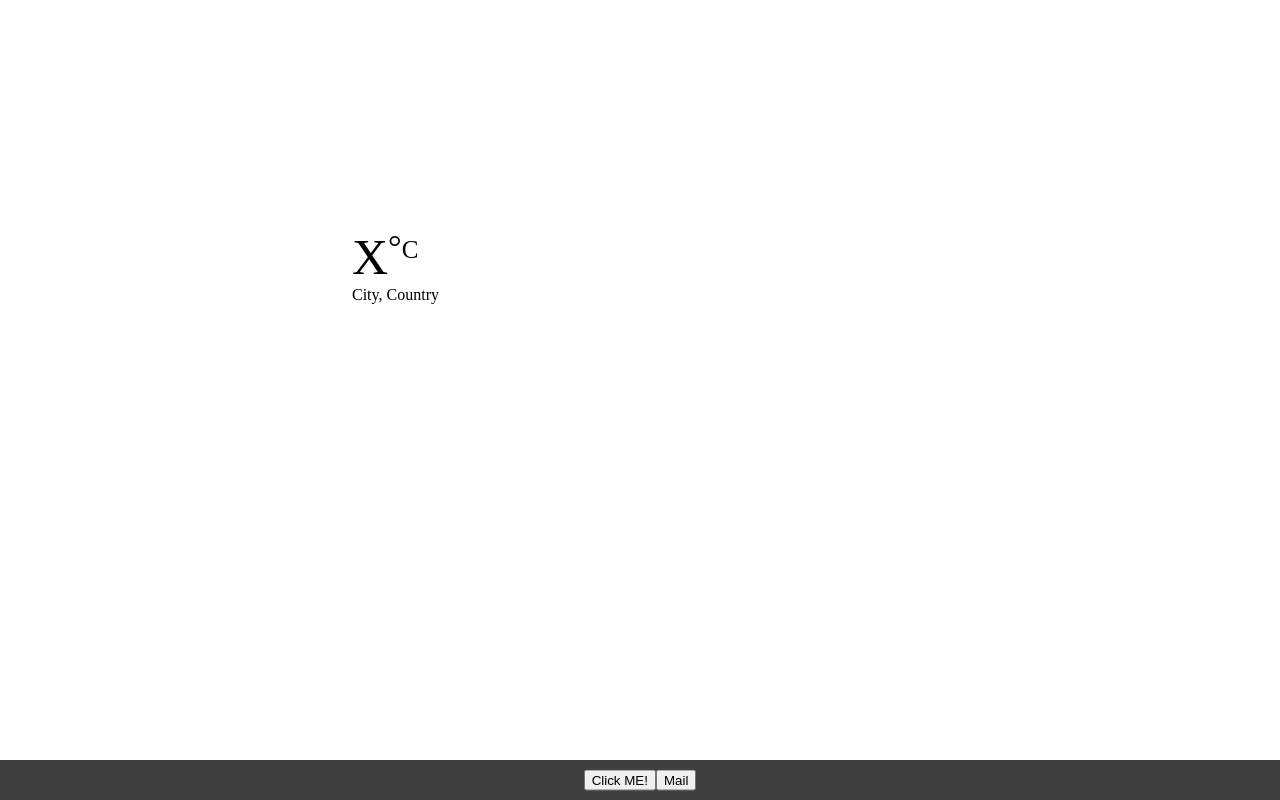
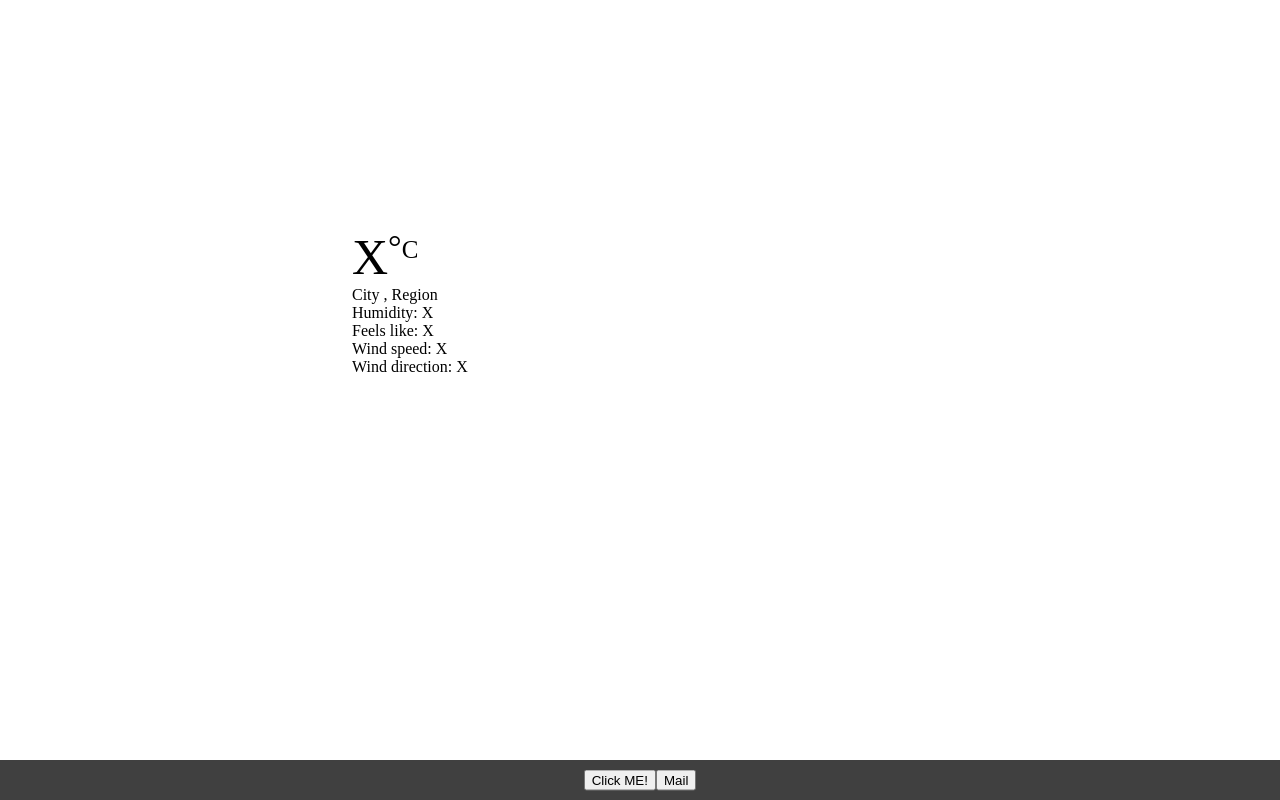
Before and after one commit to 0larszl0/OceanOne, a Flask app: page / in a window 1280 px wide. Run offline with Flask 3, Linux system fonts and the light colour scheme.

Commit message:
Updated weather system with more granular details like: temperature unit, kind of weather, humidity, feels-like, wind-speed, and wind-direction.

```diff
--- a/pages.py
+++ b/pages.py
@@ -28,12 +28,13 @@ async def get_weather() -> Response:
     print(location_info)
 
     if location_info.get("error"):
-        return jsonify({"city": '?', "region": '?', "temperature": '?', "temp_kind": '?', "kind": '?'})
+        return jsonify({"city": '?', "region": '?', "temperature": '?', "temperature-unit": '?', "kind": '?', "humidity": '?',
+                        "feels-like": '?', "wind-speed": '?', "wind-direction": '?'})
 
     # -- Get weather information
     # - Adjust weather client unit type based on preference in js_hourlyWeather.mjs
     unit = pw.METRIC
-    if req_data["temp_kind"].upper() == 'F':
+    if req_data["temperature-unit"].upper() == 'F':
         unit = pw.IMPERIAL
 
     # - Get weather info based on city.
@@ -47,6 +48,10 @@ async def get_weather() -> Response:
         "city": location_info["city"],
         "region": location_info["region"],
         "temperature": weather.temperature,
-        "temp_kind": req_data["temp_kind"],
-        "kind": weather.kind.name
+        "temperature-unit": req_data["temperature-unit"],
+        "kind": weather.kind.name,
+        "humidity": weather.humidity,
+        "feels-like": weather.feels_like,
+        "wind-speed": weather.wind_speed,
+        "wind-direction": weather.wind_direction.name
     })
--- a/static/css_desktop.css
+++ b/static/css_desktop.css
@@ -57,7 +57,7 @@
     width: fit-content;
 }
 
-#temperature-val {
+#temperature {
     font-size: 50px;
 }
 
--- a/static/js_hourlyWeather.mjs
+++ b/static/js_hourlyWeather.mjs
@@ -6,21 +6,18 @@
 async function updateWeather() {
     await bodiedFetch(
         "/get-weather",
-        {"temp_kind": "C"},  // change temp_kind to 'F' if value is to be in Fahrenheit instead of Celsius
+        {"temperature-unit": "C"},  // change temp_kind to 'F' if value is to be in Fahrenheit instead of Celsius
         x
     );
 }
 
 function x(weather_details){
-    let temp_span = document.getElementById("temperature-val");
-    let temp_sym_span = document.getElementById("temperature-unit");
 
-    let location_span = document.getElementById("location");
+    // -- Set each weather detail with the relevant information
+    let ids = ["city", "region", "temperature", "temperature-unit", "humidity", "feels-like", "wind-speed", "wind-direction"];
 
-    temp_span.innerText = weather_details["temperature"];
-    temp_sym_span.innerText = weather_details["temp_kind"];
-    location_span.innerText = `${weather_details['city']}, ${weather_details['region']}`;
-
-    console.log(weather_details);
-    console.log(weather_details.json());
+    for (var i = 0; i < ids.length; i++) {
+        var span = document.getElementById(ids[i]);
+        span.innerText = weather_details[ids[i]];
+    }
 }
--- a/templates/pages/desktop.html
+++ b/templates/pages/desktop.html
@@ -122,16 +122,36 @@ OceanOne
     <div id="main-screen">
         <div id="weather-widget">
             <div id="temperature-container">
-                <span id="temperature-val">X</span>
+                <span id="temperature">X</span>
                 <span id="temperature-sym">°</span>
                 <span id="temperature-unit">C</span>
             </div>
             <div id="weather-icon"></div>
             <div id="location-container">
-                <span id="location">City, Country</span>
+                <span id="city">City</span>
+                <span>, </span>
+                <span id="region">Region</span>
             </div>
-            <div id="weather-details"></div>
+            <div id="weather-details">
+                <div>
+                    <span>Humidity: </span>
+                    <span id="humidity">X</span>
+                </div>
+                <div>
+                    <span>Feels like: </span>
+                    <span id="feels-like">X</span>
+                </div>
+                <div>
+                    <span>Wind speed: </span>
+                    <span id="wind-speed">X</span>
+                </div>
+                <div>
+                    <span>Wind direction: </span>
+                    <span id="wind-direction">X</span>
+                </div>
+            </div>
         </div>
+
         <div id="email-window" class="app-window hidden">
             <div class="title-bar">
                 <span>Email</span>
```
